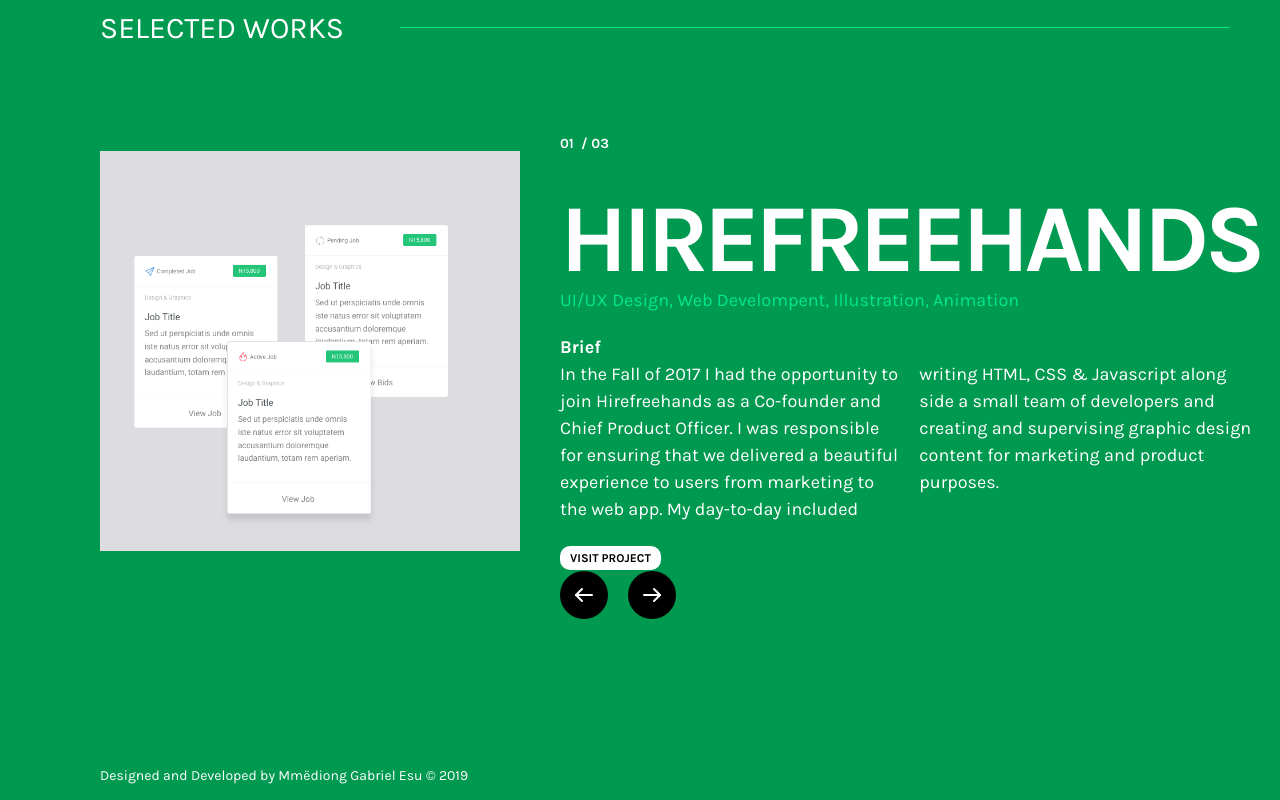
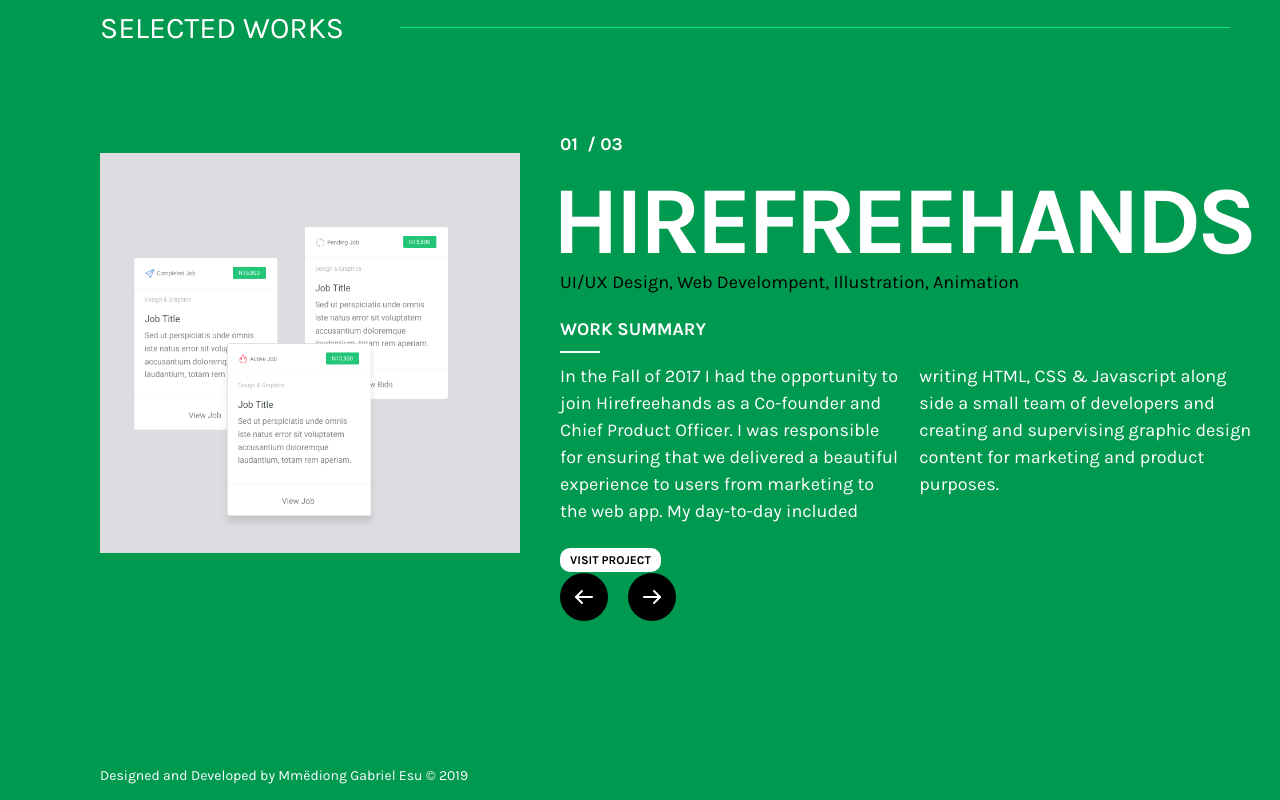
Before and after one commit to gabesu/portfolio2019, a React (Create React App) app: page / in a window 1280 px wide. Shown: the part 840-1640 px from the top of the page. Built offline with nearby package versions, Linux system fonts and the light colour scheme.

Commit message:
Fixed accessibility issues, added google analytics

```diff
--- a/public/index.html
+++ b/public/index.html
@@ -2,6 +2,20 @@
 <html lang="en">
 
 <head>
+  <!-- Global site tag (gtag.js) - Google Analytics -->
+  <script async src="https://www.googletagmanager.com/gtag/js?id=UA-59066299-2"></script>
+  <script>
+    window.dataLayer = window.dataLayer || [];
+
+    function gtag() {
+      dataLayer.push(arguments);
+    }
+    gtag('js', new Date());
+
+    gtag('config', 'UA-59066299-2');
+  </script>
+  <meta name="Description"
+    content="Potfolio of Mmediong Gabriel Esu, Designed and Developed by Mmediong Gabriel Esu, Creative Designer, Illustrator, Motion Graphics, Front-end Developer, Web Developer">
   <meta charset="utf-8" />
   <link rel="shortcut icon" href="%PUBLIC_URL%/favicon.png" />
   <meta name="viewport" content="width=device-width, initial-scale=1" />
--- a/src/App.scss
+++ b/src/App.scss
@@ -49,6 +49,18 @@
 }
 h4 {
 	font-weight: bold;
+	position: relative;
+	margin-bottom: 20px;
+	&::after {
+		content: "";
+		display: block;
+		height: 2px;
+		width: 40px;
+		position: absolute;
+		bottom: -10px;
+		left: 0;
+		background: white;
+	}
 }
 .button {
 	margin-top: 40px;
--- a/src/components/Hero/index.js
+++ b/src/components/Hero/index.js
@@ -14,7 +14,7 @@
 	return (
 		<header className="header">
 			<section>
-				<a href="./" className="logo-mobile">
+				<a href="./" className="logo-mobile" aria-label="Home link">
 					<svg
 						width="25"
 						height="24"
@@ -30,7 +30,12 @@
 				</a>
 				<p className="name">Mmëdiong Gabriel Esu</p>
 				<h1>CREATIVE DESIGNER & DEVELOPER</h1>
-				<button className="button" onClick={() => handleClick()}>
+				<button
+					id="works-btn"
+					aria-label="Selected Works"
+					className="button"
+					onClick={() => handleClick()}
+				>
 					Selected Works
 				</button>
 				<span className="links">
@@ -38,6 +43,7 @@
 						href="https://codepen.io/GabEsu"
 						target="_blank"
 						rel="noopener noreferrer"
+						aria-label="Codepen"
 					>
 						Codepen
 					</a>
@@ -45,6 +51,7 @@
 						href="https://dribbble.com/GabEsu"
 						target="_blank"
 						rel="noopener noreferrer"
+						aria-label="Dribbble"
 					>
 						Dribbble
 					</a>
--- a/src/components/Sidebar/index.js
+++ b/src/components/Sidebar/index.js
@@ -4,7 +4,7 @@
 const Sidebar = () => {
 	return (
 		<aside className="side-bar">
-			<a href="./" className="logo">
+			<a href="./" className="logo" aria-label="Home Link">
 				<svg
 					width="25"
 					height="24"
@@ -25,6 +25,7 @@
 						href="https://instagram.com/mmediong"
 						target="_blank"
 						rel="noopener noreferrer"
+						aria-label="Instagram"
 					>
 						Instagram
 					</a>
@@ -34,6 +35,7 @@
 						href="https://dribbble.com/gabesu"
 						target="_blank"
 						rel="noopener noreferrer"
+						aria-label="Dribbble"
 					>
 						Dribbble
 					</a>
@@ -43,6 +45,7 @@
 						href="https://codepen.io/GabEsu/"
 						target="_blank"
 						rel="noopener noreferrer"
+						aria-label="Codepen"
 					>
 						Codepen
 					</a>
--- a/src/components/Works/Work.js
+++ b/src/components/Works/Work.js
@@ -13,6 +13,7 @@
 		this.role = null;
 		this.description = null;
 		this.brief = null;
+		this.links = null;
 	}
 	componentDidMount() {
 		// this.descriptionText = new SplitType(this.description);
@@ -24,7 +25,8 @@
 				y: "20px",
 				opacity: 0,
 				ease: Power2.easeInOut
-			});
+			})
+			.from(this.links, 0.2, { y: "20px", opacity: 0, ease: Power2.easeIn });
 		this.workTl.play();
 	}
 	componentWillMount() {
@@ -38,11 +40,11 @@
 				<span className="role" ref={span => (this.role = span)}>
 					{this.props.workData.role}
 				</span>
-				<h4 ref={h4 => (this.brief = h4)}>Brief</h4>
+				<h4 ref={h4 => (this.brief = h4)}>WORK SUMMARY</h4>
 				<p className="description" ref={p => (this.description = p)}>
 					{this.props.workData.description}
 				</p>
-				<span className="links">
+				<span className="links" ref={span => (this.links = span)}>
 					{this.props.workData.links.map(link => {
 						return (
 							<a
--- a/src/components/Works/index.js
+++ b/src/components/Works/index.js
@@ -96,7 +96,7 @@
 					<span className="work-counter">
 						<div
 							className="count"
-							style={{ transform: `translateY(${-activeWork.index * 14}px)` }}
+							style={{ transform: `translateY(${-activeWork.index * 18}px)` }}
 						>
 							{allWorks.map(work => {
 								return <div key={work.index}>0{work.index + 1}</div>;
@@ -137,7 +137,11 @@
 						</Transition>
 					</div>
 					<div className="work-nav">
-						<button onClick={() => this.prevWork()}>
+						<button
+							onClick={() => this.prevWork()}
+							id="prev"
+							aria-label="Previous Work"
+						>
 							<svg
 								width="24"
 								height="24"
@@ -162,7 +166,11 @@
 							</svg>
 						</button>
 
-						<button onClick={() => this.nextWork()}>
+						<button
+							onClick={() => this.nextWork()}
+							id="next"
+							aria-label="Next Work"
+						>
 							<svg
 								width="24"
 								height="24"
--- a/src/components/Works/works.scss
+++ b/src/components/Works/works.scss
@@ -18,7 +18,12 @@
 		flex-direction: column;
 	}
 	h2 {
-		margin-top: 40px;
+		margin-top: 20px;
+		position: relative;
+		transform: translateX(-8px);
+		@include mobile {
+			transform: translateX(0);
+		}
 	}
 }
 
@@ -34,7 +39,7 @@
 		margin-top: 40px;
 	}
 	.role {
-		color: #00e88d;
+		color: black;
 		margin-bottom: 20px;
 	}
 	.work-image {
@@ -147,11 +152,11 @@
 .work-counter {
 	grid-column: 2/3;
 	display: flex;
-	height: 14px;
-	font-size: 14px;
+	height: 18px;
+	font-size: 18px;
 	font-weight: 700;
 	position: relative;
-	line-height: 14px;
+	line-height: 18px;
 	overflow: hidden;
 	@include mobile {
 		margin-top: 40px;
```
